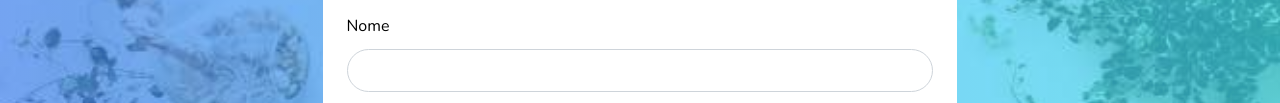
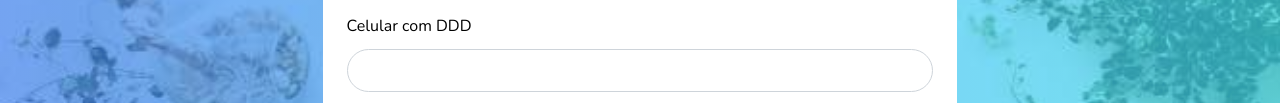
Before and after one commit to lorenzocesconetto/site-farma-segura, a plain HTML site: page index.html in a window 1280 px wide. Shown: the part 2717-2820 px from the top of the page. Drawn offline with nearby package versions, Linux system fonts and the light colour scheme; files whose address does not match are found by name.

Commit message:
fix label

```diff
--- a/index.html
+++ b/index.html
@@ -649,7 +649,7 @@
 
                 <div class="row form-group">
                   <div class="col-md-12">
-                    <label class="text-black" for="number">Nome</label>
+                    <label class="text-black" for="number">Celular com DDD</label>
                     <input
                       type="text"
                       id="number"
```
